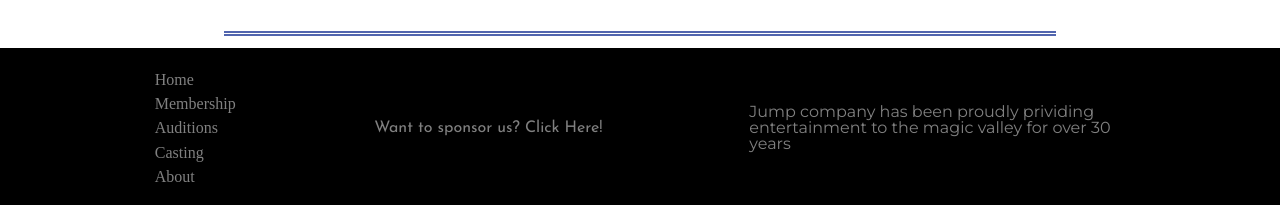
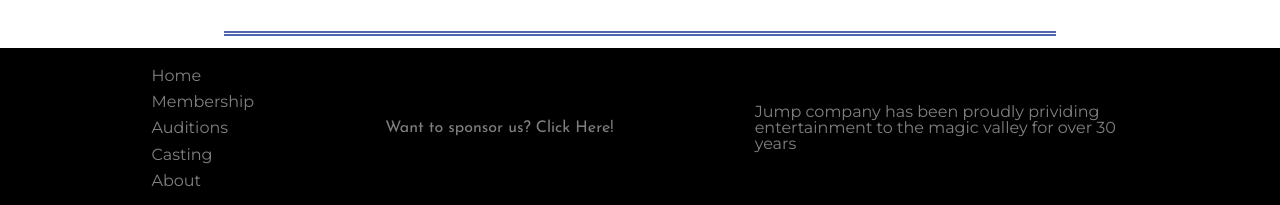
Before and after one commit to Lukerdue/JuMPco, a React (Create React App) app in the folder jumpweb/: page / in a window 1280 px wide. Shown: the part 1566-1771 px from the top of the page. Built offline with nearby package versions, Linux system fonts and the light colour scheme.

Commit message:
i forgot the footer nav list font so there's that

```diff
--- a/jumpweb/src/App.css
+++ b/jumpweb/src/App.css
@@ -67,3 +67,6 @@ h2, h3, h4, h5, h6{
 nav{
 	font-family: 'Montserrat', sans-serif;
 }
+li{
+	font-family: 'Montserrat', sans-serif;
+}
```
